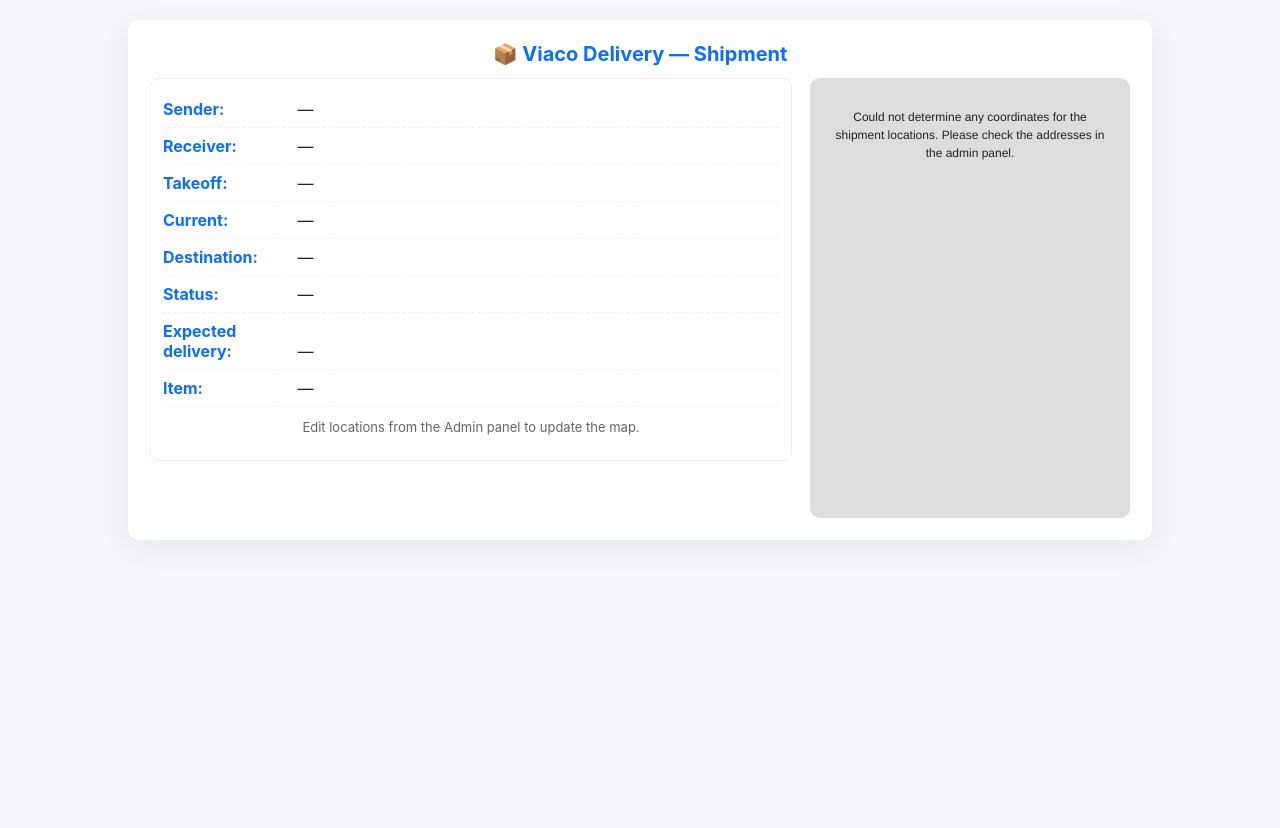
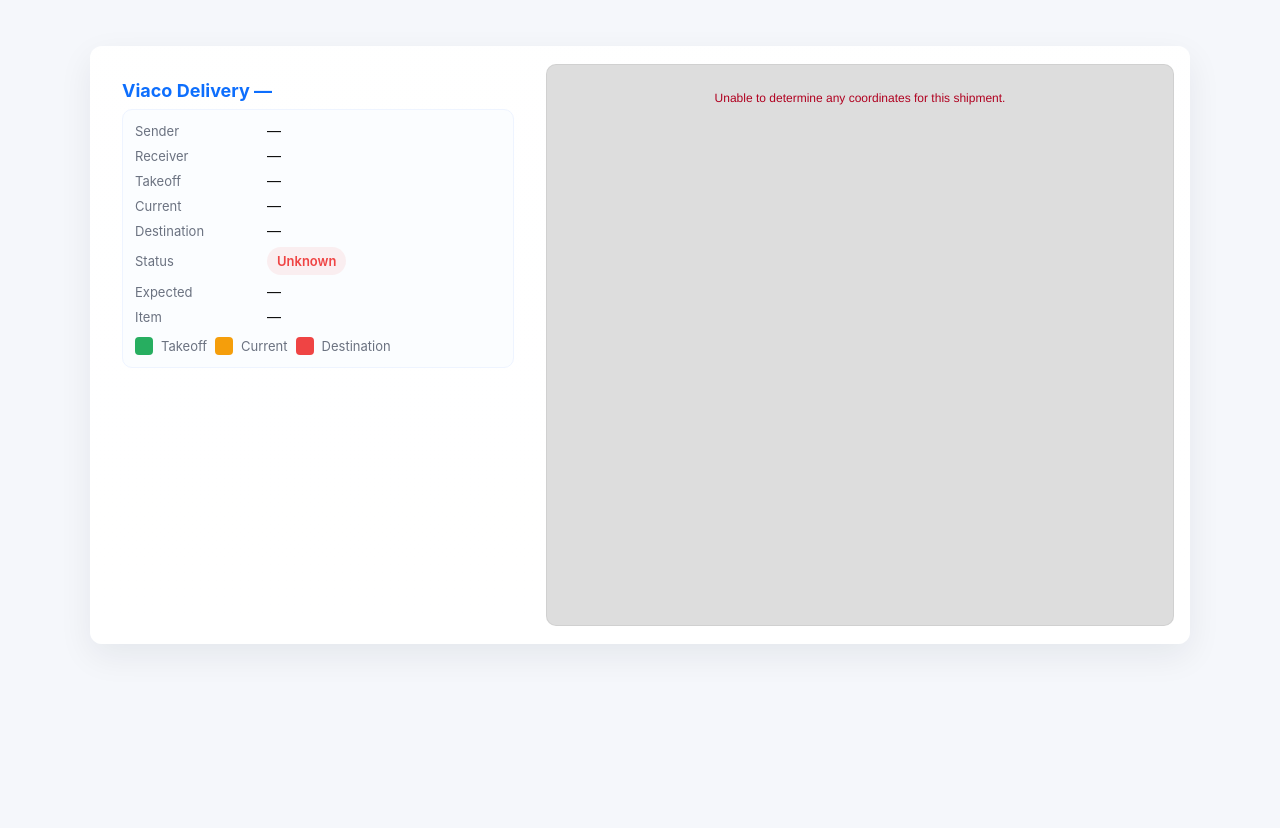
Before and after one commit to pookamessiah/viaco-delivery, a Flask app: template templates/track.html in a window 1280 px wide. Before the commit the page ends 518 px from the top, so only its background shows below. Run offline with Flask 3, Linux system fonts and the light colour scheme; the template is opened without the code that fills it, so the values that code supplies are empty.

Commit message:
Redesign track page: improved layout + dynamic geocoding, markers and polyline

```diff
--- a/templates/track.html
+++ b/templates/track.html
@@ -2,189 +2,214 @@
 <html lang="en">
 <head>
   <meta charset="utf-8" />
-  <title>Viaco Delivery — Shipment</title>
+  <title>Viaco Delivery — Shipment {{ shipment.tracking_code }}</title>
   <meta name="viewport" content="width=device-width, initial-scale=1" />
   <link rel="stylesheet" href="https://unpkg.com/leaflet@1.9.4/dist/leaflet.css" />
   <style>
     :root{
       --accent:#0d6efd;
+      --bg:#f5f7fb;
       --card:#ffffff;
-      --bg:#f4f6f9;
+      --muted:#6b7280;
+      --success:#16a34a;
+      --danger:#ef4444;
     }
-    body{
-      font-family: Inter, system-ui, -apple-system, "Segoe UI", Roboto, "Helvetica Neue", Arial;
-      margin:0; background:var(--bg); color:#222;
-      padding:20px;
-      -webkit-font-smoothing:antialiased;
+    html,body{height:100%; margin:0; font-family: Inter, system-ui, -apple-system, "Segoe UI", Roboto, Arial; background:var(--bg); color:#111;}
+    .wrap{max-width:1100px; margin:28px auto; padding:18px;}
+    .card{
+      display:grid;
+      grid-template-columns: 420px 1fr;
+      gap:18px;
+      align-items:start;
+      background:linear-gradient(180deg, rgba(255,255,255,0.98), var(--card));
+      border-radius:12px;
+      padding:18px;
+      box-shadow: 0 12px 34px rgba(16,24,40,0.07);
     }
-    .card{
-      max-width:980px; margin: 0 auto; background:var(--card);
-      border-radius:12px; padding:22px; box-shadow: 0 8px 30px rgba(20,30,40,0.06);
+
+    /* Left column - details */
+    .left {
+      padding:14px;
     }
-    h1{ margin:0 0 12px; color:var(--accent); font-size:20px; text-align:center;}
-    .info-grid{
-      display:grid; grid-template-columns: 1fr 320px; gap:18px;
-      align-items:start;
+    h1{font-size:18px; margin:2px 0 8px; color:var(--accent);}
+    .meta {background:#fbfdff; border-radius:10px; padding:12px; border:1px solid #eef4ff;}
+    .meta dl{display:grid; grid-template-columns:120px 1fr; gap:8px 12px; margin:0;}
+    .meta dt{color:var(--muted); font-size:13px; align-self:center;}
+    .meta dd{margin:0; font-size:14px; color:#111;}
+    .badge {display:inline-block; padding:6px 10px; border-radius:999px; font-weight:600; font-size:13px;}
+    .status-in{background:rgba(22,163,74,0.12); color:var(--success); border:1px solid rgba(22,163,74,0.12);}
+    .status-del{background:rgba(13,110,253,0.08); color:var(--accent); border:1px solid rgba(13,110,253,0.08);}
+    .status-prob {background:rgba(239,68,68,0.08); color:var(--danger);}
+
+    .legend {margin-top:12px; display:flex; gap:8px; flex-wrap:wrap;}
+    .legend-item{display:flex; gap:8px; align-items:center; font-size:13px; color:var(--muted);}
+    .marker-swatch{width:18px;height:18px;border-radius:4px;}
+
+    /* Right column - map */
+    #map { width:100%; height:560px; border-radius:10px; border:1px solid rgba(0,0,0,0.06); overflow:hidden; }
+
+    /* Responsive */
+    @media (max-width:980px){
+      .card{ grid-template-columns: 1fr; }
+      #map{ height:420px; }
     }
-    .meta{
-      padding:12px; border-radius:8px; border:1px solid #eef2f6;
-      background:#fff;
-    }
-    .meta ul{ list-style:none; padding:0; margin:0; }
-    .meta li{ padding:8px 0; border-bottom:1px dashed #f0f2f5; }
-    .meta li strong{ color:var(--accent); display:inline-block; width:130px; }
-    #map { height:440px; border-radius:10px; overflow:hidden; width:100%; }
-    .note { font-size:13px; color:#666; margin-top:12px; text-align:center; }
-    .bad { color:#b00020; font-weight:600; }
   </style>
 </head>
 <body>
-  <div class="card">
+  <div class="wrap">
     {% if error %}
-      <p class="bad">{{ error }}</p>
+      <div style="background:#fff;padding:20px;border-radius:10px;text-align:center;color:#b00020;">{{ error }}</div>
     {% else %}
-    <h1>📦 Viaco Delivery — Shipment {{ shipment.tracking_code }}</h1>
+      <div class="card" role="main">
+        <div class="left">
+          <h1>Viaco Delivery — {{ shipment.tracking_code }}</h1>
 
-    <div class="info-grid">
-      <div class="meta">
-        <ul>
-          <li><strong>Sender:</strong> {{ shipment.sender_name or "—" }} &nbsp; {{ shipment.sender_contact or "" }}</li>
-          <li><strong>Receiver:</strong> {{ shipment.receiver_name or "—" }} &nbsp; {{ shipment.receiver_contact or "" }}</li>
-          <li><strong>Takeoff:</strong> {{ shipment.takeoff_location or "—" }}</li>
-          <li><strong>Current:</strong> {{ shipment.current_location or "—" }}</li>
-          <li><strong>Destination:</strong> {{ shipment.destination or "—" }}</li>
-          <li><strong>Status:</strong> {{ shipment.status or "—" }}</li>
-          <li><strong>Expected delivery:</strong> {{ shipment.expected_delivery.strftime('%Y-%m-%d') if shipment.expected_delivery else "—" }}</li>
-          <li><strong>Item:</strong> {{ shipment.item_description or "—" }}</li>
-        </ul>
-        <p class="note">Edit locations from the Admin panel to update the map.</p>
+          <div class="meta" aria-labelledby="shipment-details">
+            <dl>
+              <dt>Sender</dt>
+              <dd>{{ shipment.sender_name or "—" }} <div style="font-size:12px;color:var(--muted)">{{ shipment.sender_contact or "" }}</div></dd>
+
+              <dt>Receiver</dt>
+              <dd>{{ shipment.receiver_name or "—" }} <div style="font-size:12px;color:var(--muted)">{{ shipment.receiver_contact or "" }}</div></dd>
+
+              <dt>Takeoff</dt>
+              <dd>{{ shipment.takeoff_location or "—" }}</dd>
+
+              <dt>Current</dt>
+              <dd>{{ shipment.current_location or "—" }}</dd>
+
+              <dt>Destination</dt>
+              <dd>{{ shipment.destination or "—" }}</dd>
+
+              <dt>Status</dt>
+              <dd>
+                {% if shipment.status and shipment.status|lower in ['delivered','completed'] %}
+                  <span class="badge status-del">{{ shipment.status }}</span>
+                {% elif shipment.status and shipment.status|lower in ['in transit','in-transit','on the way'] %}
+                  <span class="badge status-in">{{ shipment.status }}</span>
+                {% else %}
+                  <span class="badge status-prob">{{ shipment.status or 'Unknown' }}</span>
+                {% endif %}
+              </dd>
+
+              <dt>Expected</dt>
+              <dd>{{ shipment.expected_delivery.strftime('%Y-%m-%d') if shipment.expected_delivery else '—' }}</dd>
+
+              <dt>Item</dt>
+              <dd>{{ shipment.item_description or '—' }}</dd>
+            </dl>
+
+            <div class="legend" aria-hidden="true">
+              <div class="legend-item"><span class="marker-swatch" style="background:#27ae60"></span> Takeoff</div>
+              <div class="legend-item"><span class="marker-swatch" style="background:#f59e0b"></span> Current</div>
+              <div class="legend-item"><span class="marker-swatch" style="background:#ef4444"></span> Destination</div>
+            </div>
+          </div>
+        </div>
+
+        <div id="map" aria-label="Shipment map"></div>
       </div>
-
-      <div id="map"></div>
-    </div>
     {% endif %}
   </div>
 
   <script src="https://unpkg.com/leaflet@1.9.4/dist/leaflet.js"></script>
   <script>
-  // --- Helper utilities ----------------------------------------------------
-  const parseLatLon = (text) => {
-    // Accept "lat,lon" or "lat, lon"
+  // -- small utility to safely pull server variables (escaped)
+  const takeoffText = `{{ shipment.takeoff_location | replace("\n"," ") | e }}`.trim();
+  const currentText = `{{ shipment.current_location | replace("\n"," ") | e }}`.trim();
+  const destText    = `{{ shipment.destination | replace("\n"," ") | e }}`.trim();
+
+  // Parse explicit lat,lon if the admin entered coordinates directly
+  function parseLatLon(text){
     if (!text) return null;
-    const m = text.trim().match(/^(-?\d+(\.\d+)?)[\s,]+(-?\d+(\.\d+)?)$/);
-    if (m) return [parseFloat(m[1]), parseFloat(m[3])];
-    return null;
-  };
+    const m = text.trim().match(/^(-?\d+(?:\.\d+)?)[\s,]+(-?\d+(?:\.\d+)?)$/);
+    if (!m) return null;
+    return [parseFloat(m[1]), parseFloat(m[2])];
+  }
 
-  // Fallback coordinates for common locations you mentioned
+  // Fallback small database for known places (keeps map robust)
   const FALLBACK = {
     "london": [51.5074, -0.1278],
-    "london, uk": [51.5074, -0.1278],
     "warsaw chopin airport": [52.1657, 20.9671],
     "warsaw": [52.2297, 21.0122],
     "łódź": [51.7592, 19.4560],
     "lodz": [51.7592, 19.4560],
-    "leszka bialego 9": [51.7597, 19.4556], // close to the given address
-    "leszka bialego 9 m26 łódź": [51.7597, 19.4556]
+    "leszka bialego": [51.7597, 19.4556]
   };
 
-  async function geocode(place) {
-    // 1) If user provided explicit coordinates parse them
-    const parsed = parseLatLon(place);
-    if (parsed) return parsed;
+  async function geocode(place){
+    // 1) explicit coords
+    const explicit = parseLatLon(place);
+    if (explicit) return explicit;
 
-    // 2) check fallback by lowered substring match
-    if (place) {
+    // 2) fallback keyword match
+    if (place){
       const key = place.toLowerCase();
-      for (const k of Object.keys(FALLBACK)) {
+      for (const k of Object.keys(FALLBACK)){
         if (key.includes(k)) return FALLBACK[k];
       }
     }
 
-    // 3) call Nominatim (OpenStreetMap) — basic usage, respect their usage policy
-    try {
+    // 3) Nominatim lookup
+    try{
       const url = 'https://nominatim.openstreetmap.org/search?format=json&limit=1&q=' + encodeURIComponent(place);
-      const res = await fetch(url, {
-        headers: { 'Accept-Language': 'en' } // keep results predictable
-      });
+      const res = await fetch(url, { headers: { 'Accept-Language':'en' }});
       if (!res.ok) return null;
       const arr = await res.json();
-      if (arr && arr.length > 0) {
-        return [ parseFloat(arr[0].lat), parseFloat(arr[0].lon) ];
-      }
-    } catch (e) {
-      console.warn('Geocode error', e);
+      if (arr && arr.length) return [ parseFloat(arr[0].lat), parseFloat(arr[0].lon) ];
+    } catch(e){
+      console.warn("Geocode failed", e);
     }
     return null;
   }
 
-  // --- Map initialization -------------------------------------------------
-  const mapEl = document.getElementById('map');
-  const map = L.map(mapEl).setView([52.0, 19.0], 5);
+  // Map init
+  const map = L.map('map', { zoomControl: true }).setView([52.0, 19.0], 5);
   L.tileLayer('https://{s}.tile.openstreetmap.org/{z}/{x}/{y}.png', {
-    attribution: '© OpenStreetMap contributors'
+    attribution: '&copy; OpenStreetMap contributors'
   }).addTo(map);
 
-  // Marker icons
-  const iconBase = L.Icon.extend({
-    options: { iconSize:[28,28], iconAnchor:[14,28], popupAnchor:[0,-20] }
-  });
-  const takeoffIcon = new iconBase({ iconUrl: 'https://cdn.jsdelivr.net/gh/pointhi/leaflet-color-markers@master/img/marker-icon-green.png' });
-  const currentIcon = new iconBase({ iconUrl: 'https://cdn.jsdelivr.net/gh/pointhi/leaflet-color-markers@master/img/marker-icon-orange.png' });
-  const destIcon    = new iconBase({ iconUrl: 'https://cdn.jsdelivr.net/gh/pointhi/leaflet-color-markers@master/img/marker-icon-red.png' });
+  // Create colored icons (uses small colored markers hosted publicly)
+  const IconBase = L.Icon.extend({ options:{ iconSize:[28,41], iconAnchor:[14,41], popupAnchor:[0,-28] } });
+  const takeoffIcon = new IconBase({ iconUrl: 'https://cdn.jsdelivr.net/gh/pointhi/leaflet-color-markers@master/img/marker-icon-green.png' });
+  const currentIcon = new IconBase({ iconUrl: 'https://cdn.jsdelivr.net/gh/pointhi/leaflet-color-markers@master/img/marker-icon-orange.png' });
+  const destIcon    = new IconBase({ iconUrl: 'https://cdn.jsdelivr.net/gh/pointhi/leaflet-color-markers@master/img/marker-icon-red.png' });
 
-  // --- Read shipment locations from server-rendered variables -------------
-  const takeoffText = `{{ shipment.takeoff_location | replace("\n"," ") | e }}`;     // Jinja escapes
-  const currentText = `{{ shipment.current_location | replace("\n"," ") | e }}`;
-  const destText    = `{{ shipment.destination | replace("\n"," ") | e }}`;
+  (async function renderRoute(){
+    const points = [];
 
-  // Async routine to get coords, add markers & draw polyline
-  (async function renderShipmentRoute(){
-    const coords = [];
+    const t = await geocode(takeoffText); if (t) points.push({role:'takeoff', latlng:t});
+    const c = await geocode(currentText); if (c) points.push({role:'current', latlng:c});
+    const d = await geocode(destText);    if (d) points.push({role:'destination', latlng:d});
 
-    const t = await geocode(takeoffText);
-    if (t) { coords.push({role:'takeoff', latlng: t}); }
-
-    const c = await geocode(currentText);
-    if (c) { coords.push({role:'current', latlng: c}); }
-
-    const d = await geocode(destText);
-    if (d) { coords.push({role:'destination', latlng: d}); }
-
-    // If we have at least one coordinate, show markers; if none, show message.
-    if (coords.length === 0){
-      mapEl.innerHTML = '<p style="padding:18px; text-align:center;">Could not determine any coordinates for the shipment locations. Please check the addresses in the admin panel.</p>';
+    // if no coords at all, show message
+    if (points.length === 0){
+      map.getContainer().innerHTML = '<div style="padding:24px;text-align:center;color:#b00020;">Unable to determine any coordinates for this shipment.</div>';
       return;
     }
 
+    // Add markers
     const markers = [];
-    coords.forEach((pt, i) => {
-      let marker, label;
-      if (pt.role === 'takeoff') {
-        label = `🚀 Takeoff: {{ shipment.takeoff_location }}`;
-        marker = L.marker(pt.latlng, {icon: takeoffIcon}).bindPopup(label);
-      } else if (pt.role === 'current') {
-        label = `✈️ Current: {{ shipment.current_location }}`;
-        marker = L.marker(pt.latlng, {icon: currentIcon}).bindPopup(label);
-      } else {
-        label = `🏁 Destination: {{ shipment.destination }}`;
-        marker = L.marker(pt.latlng, {icon: destIcon}).bindPopup(label);
-      }
-      marker.addTo(map);
-      markers.push(marker);
-    });
+    for (const p of points){
+      let m;
+      if (p.role === 'takeoff') m = L.marker(p.latlng, {icon: takeoffIcon}).bindPopup(`<b>Takeoff</b><div style="font-size:13px;color:#555;">${takeoffText}</div>`);
+      if (p.role === 'current') m = L.marker(p.latlng, {icon: currentIcon}).bindPopup(`<b>Current</b><div style="font-size:13px;color:#555;">${currentText}</div>`);
+      if (p.role === 'destination') m = L.marker(p.latlng, {icon: destIcon}).bindPopup(`<b>Destination</b><div style="font-size:13px;color:#555;">${destText}</div>`);
+      m.addTo(map);
+      markers.push(m);
+    }
 
-    // Draw a polyline connecting points in order: takeoff -> current -> destination
-    const latlngs = coords.map(c => c.latlng);
-    const poly = L.polyline(latlngs, { color:'#0d6efd', weight:4, opacity:0.85 }).addTo(map);
+    // Draw connecting polyline
+    const latlngs = points.map(p => p.latlng);
+    const routeLine = L.polyline(latlngs, {color: '#0d6efd', weight: 4, opacity: 0.85, dashArray: null}).addTo(map);
 
-    // fit map to show everything
-    const bounds = L.latLngBounds(latlngs);
-    map.fitBounds(bounds.pad(0.2));
+    // Fit map to bounds with padding
+    map.fitBounds(routeLine.getBounds().pad(0.2));
 
-    // Open popups in order: takeoff then current then destination (if present)
-    markers.forEach((m,idx) => setTimeout(()=> m.openPopup(), idx*600));
+    // Open popups sequentially
+    markers.forEach((mk, i) => setTimeout(()=> mk.openPopup(), 500 + i*650));
   })();
+
   </script>
 </body>
 </html>
```
